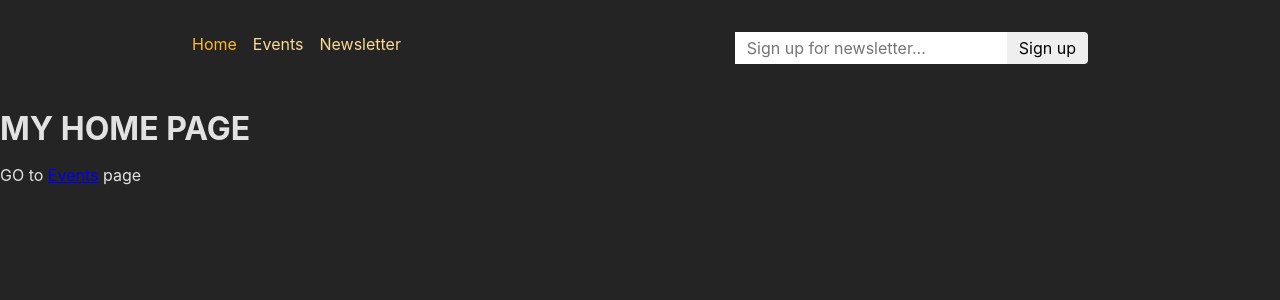
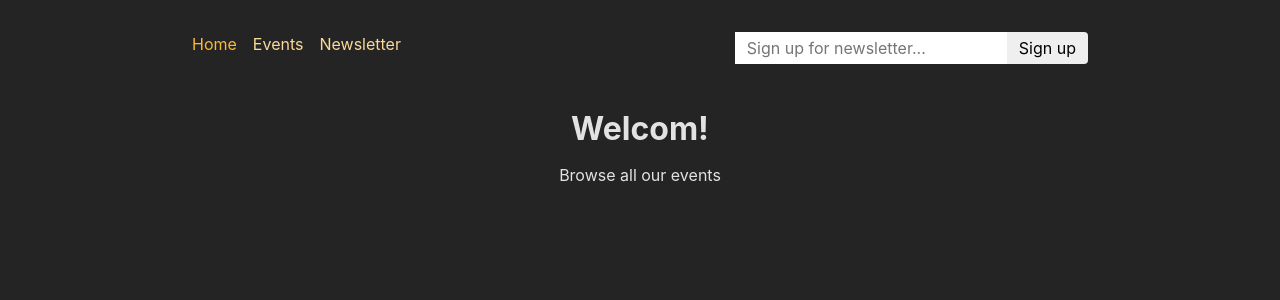
Before and after one commit to dasha12345-s/EventRouter, a React (Create React App) app in the folder frontend/: page / in a window 1280 px wide. Shown: the top 300 px of the page. Built offline with nearby package versions, Linux system fonts and the light colour scheme.

Commit message:
Last update

```diff
--- a/frontend/src/pages/HomePage.js
+++ b/frontend/src/pages/HomePage.js
@@ -1,10 +1,11 @@
-import  { Link } from 'react-router-dom';
+import PageContent from "../components/PageContent";
 
 function HomePage(){
   return(
     <>
-    <h1>MY HOME PAGE</h1>
-    <p> GO to <Link to='/events'>Events</Link> page</p>
+   <PageContent title='Welcom!'>
+    <p>Browse all our events</p>
+   </PageContent>
     </>
   )
 }
```
